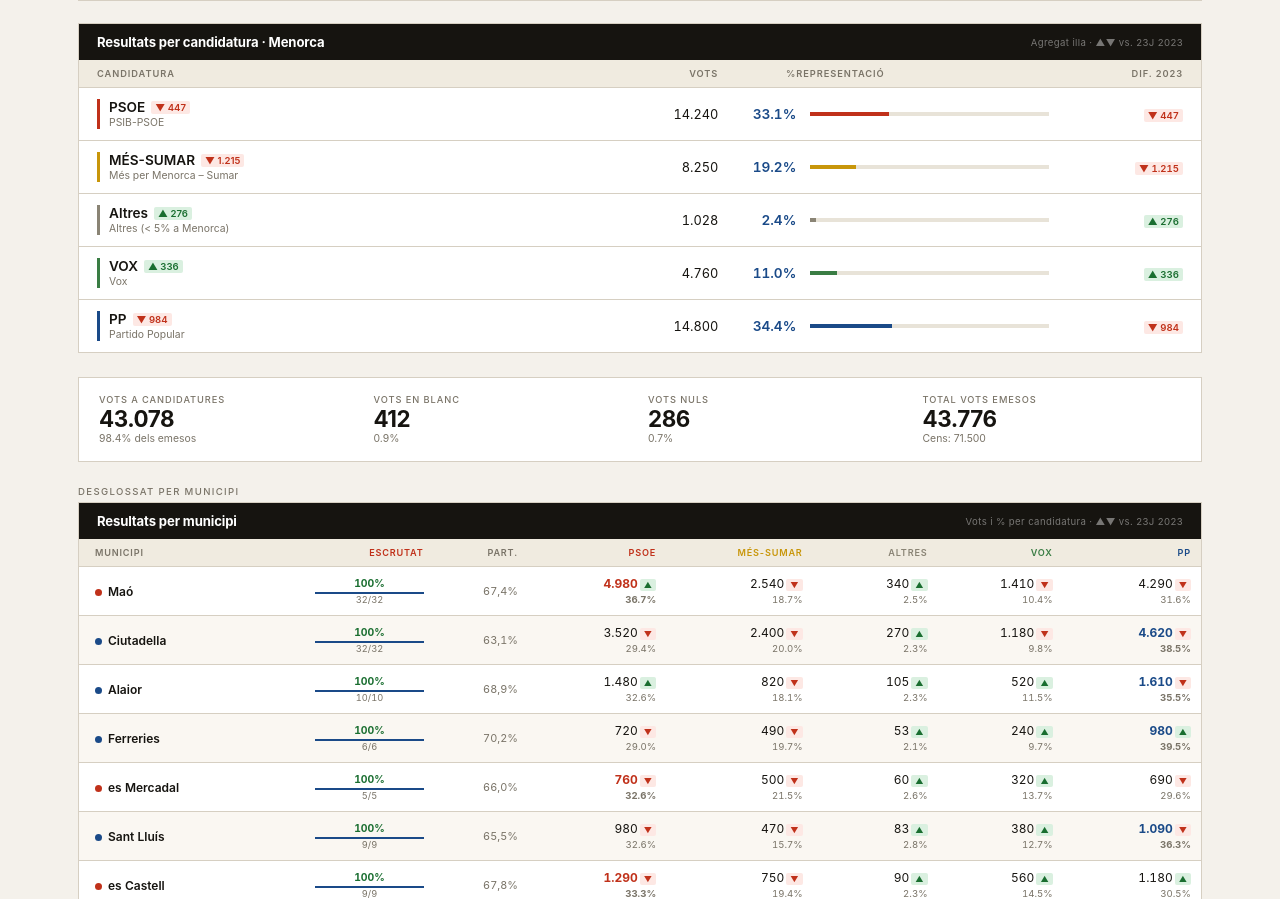
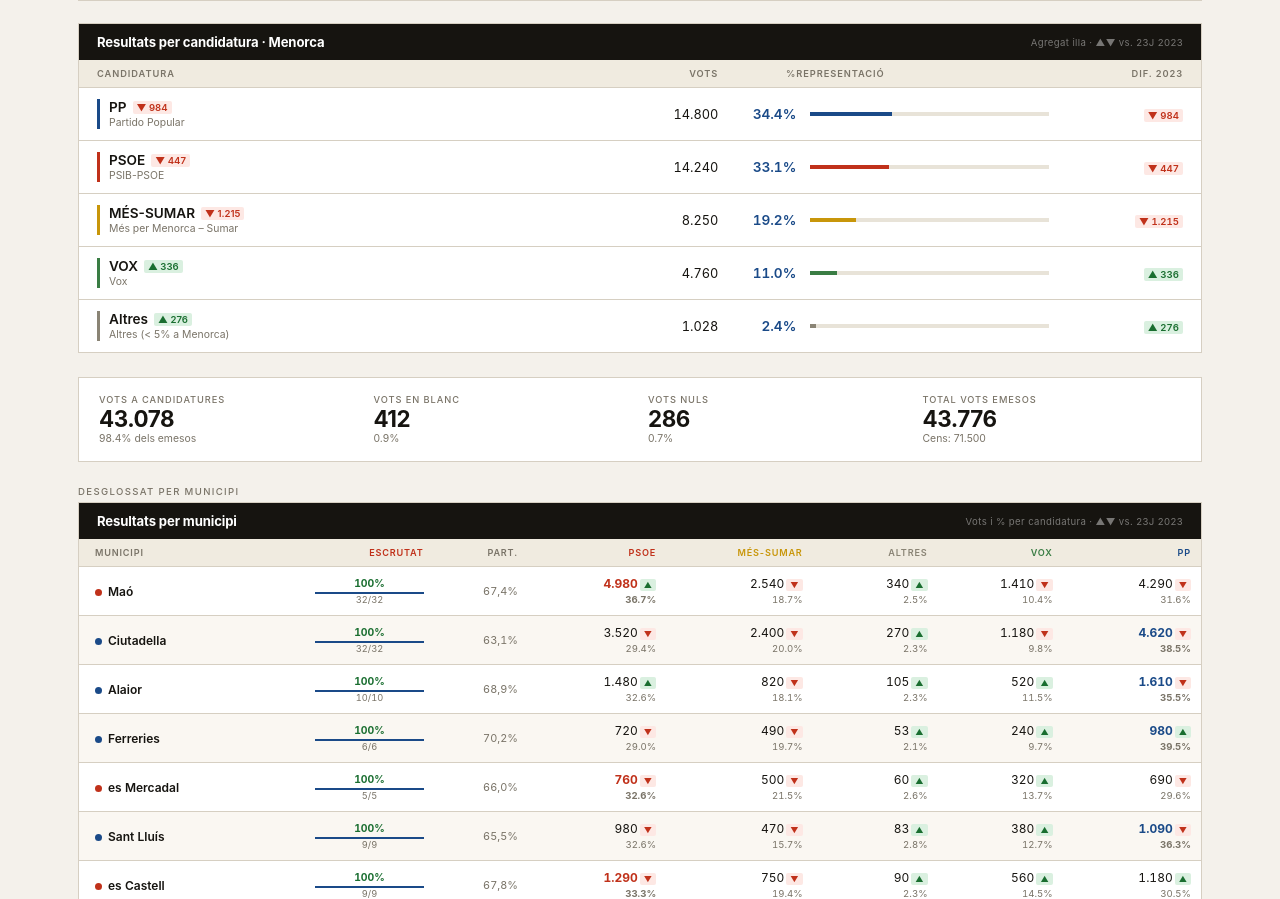
Before and after one commit to jbunuel-lgtm/eleccions-menorca, a plain HTML site: page generals-menorca.html in a window 1280 px wide. Shown: the part 805-1704 px from the top of the page. Drawn offline with Linux system fonts and the light colour scheme; no server answers.

Commit message:
Add files via upload

```diff
--- a/generals-menorca.html
+++ b/generals-menorca.html
@@ -499,7 +499,9 @@ function drawHemi(svgId, disp, histVotes){
 // ── ROWS (candidatures) ──────────────────────────────────────
 function renderRows(disp,cid,histV){
   const total=totV(disp), el=document.getElementById(cid); if(!el)return; el.innerHTML='';
-  disp.forEach((p,i)=>{
+  // Aquesta taula s'ordena per vots (de més a menys). El gràfic manté l'ordre del CONFIG.
+  const files=[...disp].sort((a,b)=>(b.vots||0)-(a.vots||0));
+  files.forEach((p,i)=>{
     const p100=pct(p.vots,total), tv=trendV(p.nom,histV,p.vots), col=colorOf(p.nom);
     const row=document.createElement('div'); row.className='table-row anim'; row.style.animationDelay=(i*.05)+'s';
     row.innerHTML=`
```
